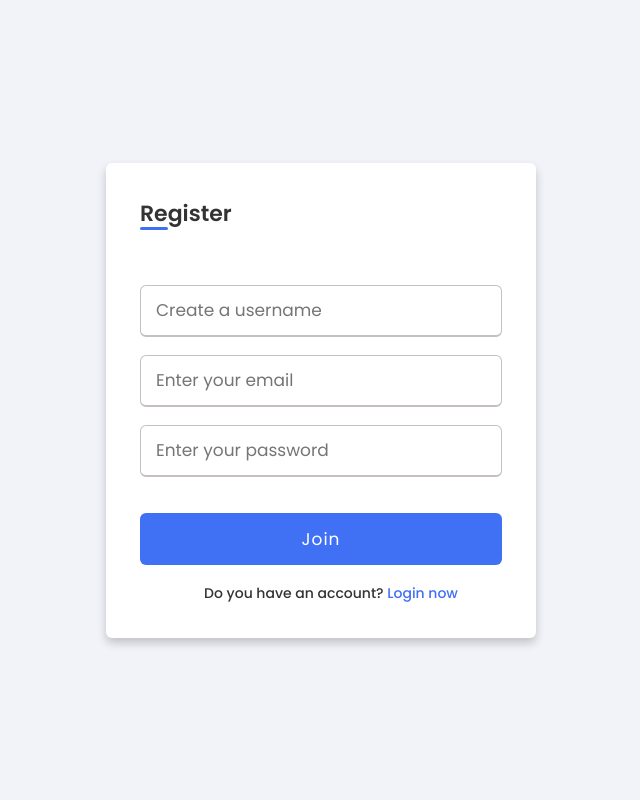
After one commit to qjrm1430/django_login, a Django app: page /user/join/ in a window 1280 px wide. The commit adds this page. Shown: the whole page, without its empty margins (319-959 px from the left). Run offline with Django 5.2, Linux system fonts and the light colour scheme.

Commit message:
feat: login

```diff
--- /dev/null
+++ b/static/css/join.css
@@ -0,0 +1,96 @@
+@import url("https://fonts.googleapis.com/css?family=Poppins:400,500,600,700&display=swap");
+* {
+  margin: 0;
+  padding: 0;
+  box-sizing: border-box;
+  font-family: "Poppins", sans-serif;
+}
+body {
+  min-height: 100vh;
+  display: flex;
+  align-items: center;
+  justify-content: center;
+  background: #f1f3f9;
+}
+.wrapper {
+  position: relative;
+  max-width: 430px;
+  width: 100%;
+  background: #fff;
+  padding: 34px;
+  border-radius: 6px;
+  box-shadow: 0 5px 10px rgba(0, 0, 0, 0.2);
+  margin: 20px;
+}
+.wrapper h2 {
+  position: relative;
+  font-size: 22px;
+  font-weight: 600;
+  color: #333;
+}
+.wrapper h2::before {
+  content: "";
+  position: absolute;
+  left: 0;
+  bottom: 0;
+  height: 3px;
+  width: 28px;
+  border-radius: 12px;
+  background: #4070f4;
+}
+.wrapper form {
+  margin-top: 30px;
+}
+.wrapper form .input-box {
+  height: 52px;
+  margin: 18px 0;
+}
+form .input-box input {
+  height: 100%;
+  width: 100%;
+  outline: none;
+  padding: 0 15px;
+  font-size: 17px;
+  font-weight: 400;
+  color: #333;
+  border: 1.5px solid #c7bebe;
+  border-bottom-width: 2.5px;
+  border-radius: 6px;
+  transition: all 0.3s ease;
+}
+.input-box input:focus,
+.input-box input:valid {
+  border-color: #4070f4;
+}
+form .policy {
+  display: flex;
+  align-items: center;
+}
+form h3 {
+  color: #707070;
+  font-size: 14px;
+  font-weight: 500;
+  margin-left: 10px;
+}
+.input-box.button input {
+  color: #fff;
+  letter-spacing: 1px;
+  border: none;
+  background: #4070f4;
+  cursor: pointer;
+}
+.input-box.button input:hover {
+  background: #0e4bf1;
+}
+form .text h3 {
+  color: #333;
+  width: 100%;
+  text-align: center;
+}
+form .text h3 a {
+  color: #4070f4;
+  text-decoration: none;
+}
+form .text h3 a:hover {
+  text-decoration: underline;
+}
--- /dev/null
+++ b/templates/user/join.html
@@ -0,0 +1,57 @@
+<!DOCTYPE html>
+<html lang="en">
+  <head>
+    <meta charset="UTF-8" />
+    <meta http-equiv="X-UA-Compatible" content="IE=edge" />
+    <meta name="viewport" content="width=device-width, initial-scale=1.0" />
+    {% load static %}
+    <link rel="stylesheet" href="{% static 'css/join.css' %}" />
+    <title>Login</title>
+  </head>
+  <body>
+    <div class="wrapper">
+      <h2>Register</h2>
+      <br />
+      {% if messages %} {% for message in messages %}
+      <h2 style="color: #b22222">{{message}}</h2>
+      {% endfor %} {% endif %}
+      <form action="#" method="POST">
+        {% csrf_token %}
+        <div class="input-box">
+          <input
+            type="text"
+            placeholder="Create a username"
+            required
+            name="username"
+          />
+        </div>
+        <div class="input-box">
+          <input
+            type="email"
+            placeholder="Enter your email"
+            required
+            name="email"
+          />
+        </div>
+        <div class="input-box">
+          <input
+            type="password"
+            placeholder="Enter your password"
+            required
+            name="password"
+          />
+        </div>
+        <div class="policy"></div>
+        <div class="input-box button">
+          <input type="Submit" value="Join" />
+        </div>
+        <div class="text">
+          <h3>
+            Do you have an account?
+            <a href="{% url 'user-login'%}">Login now</a>
+          </h3>
+        </div>
+      </form>
+    </div>
+  </body>
+</html>
--- a/user/urls.py
+++ b/user/urls.py
@@ -1,6 +1,9 @@
 from django.urls import path
-from .views import getIndex
+
+from .views import join_user, login_user, logout_user
 
 urlpatterns = [
-    path("", getIndex, name="user-admin"),
+    path("", login_user, name="user-login"),
+    path("join/", join_user, name="user-join"),
+    path("logout/", logout_user, name="user-logout"),
 ]
--- a/user/views.py
+++ b/user/views.py
@@ -1,13 +1,82 @@
+# 오류 메시지를 출력할 때
 from django.contrib import messages
+
+# authenticate -> 사용자 인증, login -> 로그인, logout -> 로그아웃
 from django.contrib.auth import authenticate, login, logout
+
+# models(테이블) User -> join
 from django.contrib.auth.models import User
-from django.shortcuts import render
+
+# 응답할 때
+from django.shortcuts import redirect, render
 
 
 # Create your views here.
 def login_user(req):
-    pass
+    if req.user.is_authenticated:
+        return redirect("select-todolist")
+    elif req.method == "POST":
+        username = req.POST.get("username")
+        password = req.POST.get("password")
+
+        user = authenticate(username=username, password=password)
+        if user:
+            login(req, user)
+            return redirect("select-todolist")
+        messages.error(req, "아이디 또는 비밀번호가 틀렸습니다.")
+
+    return render(req, "user/login.html")
+
+
+def logout_user(req):
+    if req.user.is_authenticated:
+        logout(req)
+
+    return redirect("user-login")
+
+
+def __check_join_info(req, **join_info):
+    is_error = False
+    username = join_info["username"]
+    password = join_info["password"]
+    email = join_info["email"]
+    if not username or len(username) < 3:
+        is_error = True
+        messages.error(req, "아이디가 없거나, 아이디는 3자 이상이어야 합니다.")
+    elif not password or len(password) > 8:
+        is_error = True
+        messages.error(req, "패스워드가 없거나, 비밀번호는 8자 이상이어야 합니다.")
+    elif not email or len(email) < 3:
+        is_error = True
+        messages.error(req, "이메일이 없거나, 이메일은 3자 이상이어야 합니다.")
+    return is_error
 
 
 def join_user(req):
-    pass
+    if req.user.is_authenticated:
+        return redirect("select-todolist")
+
+    elif req.method == "POST":
+        username = req.POST.get("username")
+        password = req.POST.get("password")
+        email = req.POST.get("email")
+
+        is_error = __check_join_info(
+            req, username=username, password=password, email=email
+        )
+
+        if not is_error:
+            mysql_user = User.objects.filter(username=username)
+
+            if not mysql_user:
+                new_user = User.objects.create_user(
+                    username,
+                    email,
+                    password,
+                )
+                new_user.save()
+                return redirect("user-login")
+
+            messages.error(req, "이미 존재하는 아이디입니다.")
+
+    return render(req, "user/join.html")
```
Also changed, not shown: static/css/login.css (added, +96 -0 lines), templates/todolist/index.html (+9 -1 lines), templates/user/index.html (deleted, +0 -14 lines), templates/user/login.html (added, +54 -0 lines), todolist/views.py (+9 -0 lines).
